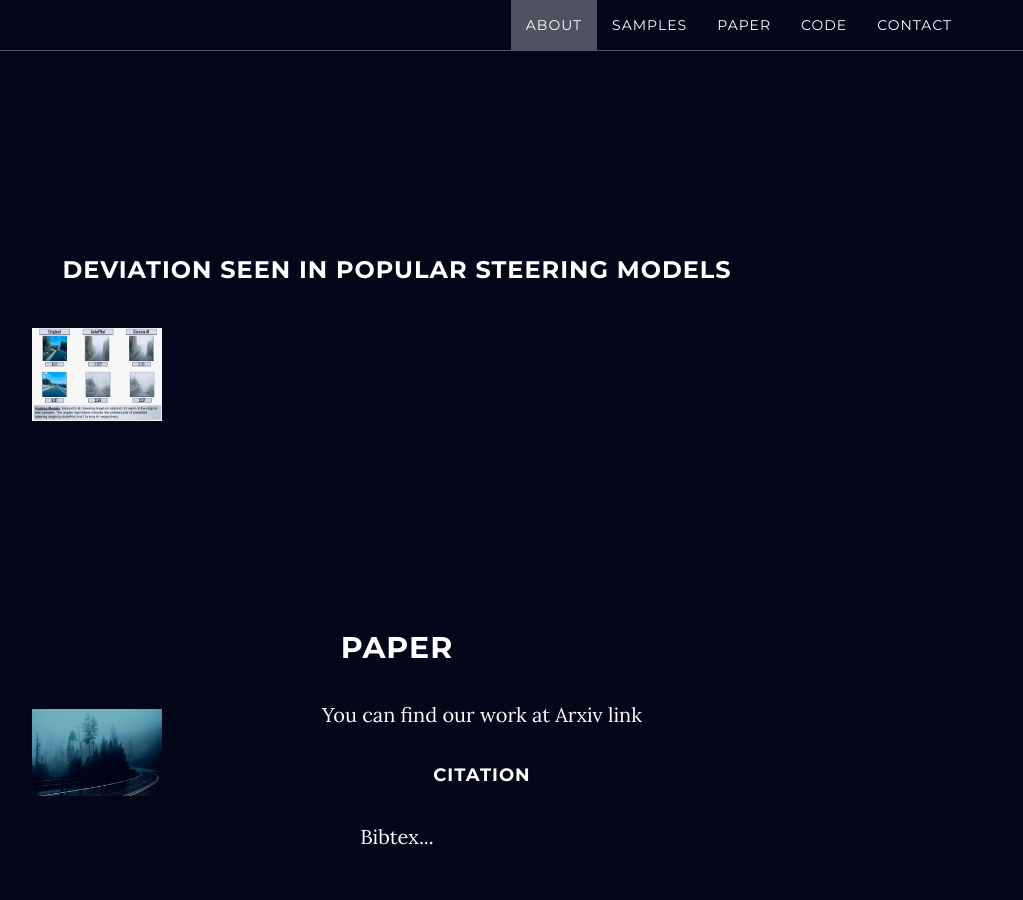
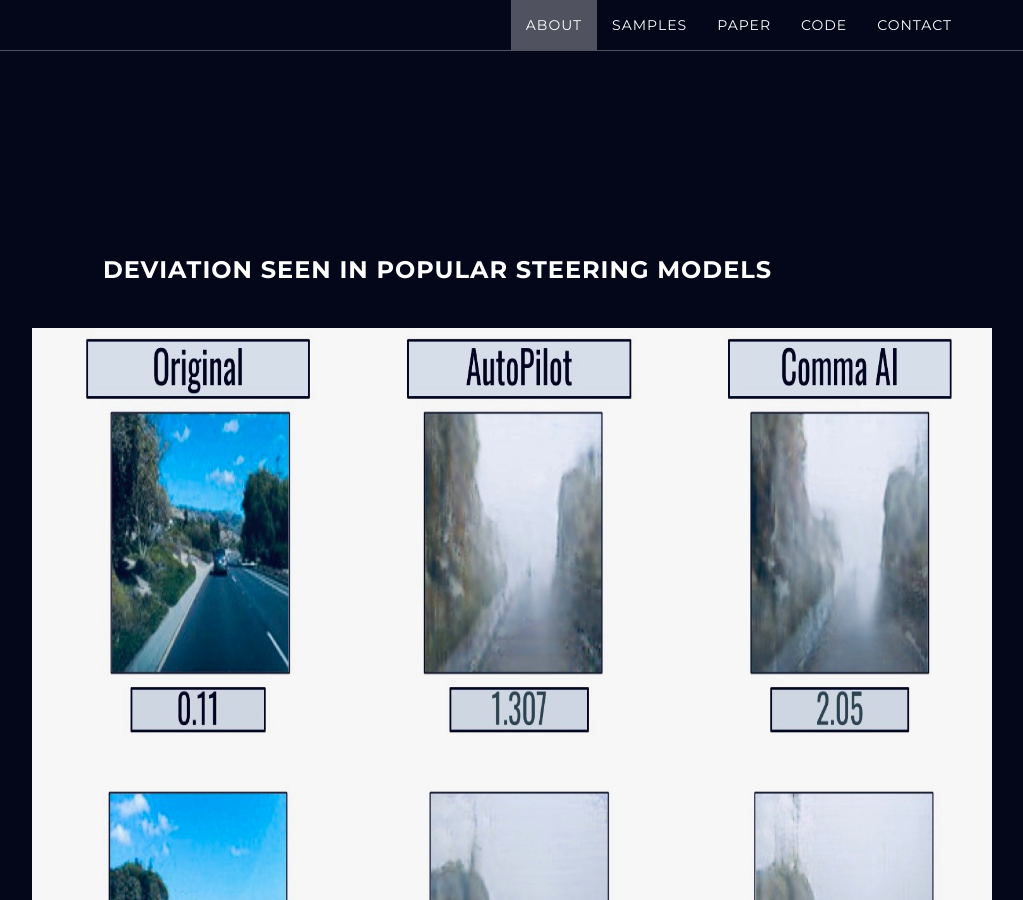
Before and after one commit to code-Assasin/website_little_fog, a Jekyll site: the page built from index.html, in a window 1280 px wide and 900 px high, scrolled down 1562 px. Shown: the whole window, without its empty margins (243-1266 px from the left). Built offline with Jekyll 4.4.1, drawn with Linux system fonts in a browser that asks for light colours.

Commit message:
img download

```diff
--- a/_includes/download.html
+++ b/_includes/download.html
@@ -9,11 +9,11 @@
 
 
 <!-- Contact Section -->
-<section id="download" class="container content-section text-center">
+<section id="download" class="container content-section text-right">
     <div class="row">
         <div class="col-lg-8 col-lg-offset-2">
             <h3>Deviation seen in Popular Steering Models</h3>
-            <a href="https://arxiv.org/pdf/1703.10593.pdf"><img style="float: left; padding: 10px; PADDING-RIGHT: 30px;" alt="paper thumbnail" src="img/downloads-bg.jpg" width="170"></a>
+            <a href="https://arxiv.org/pdf/1703.10593.pdf"><img style="float: left; padding: 10px; PADDING-RIGHT: 30px;" alt="samples" src="img/downloads-bg.jpg" width="1000" height="1000"></a>
         </div>
     </div>
 </section>
```
